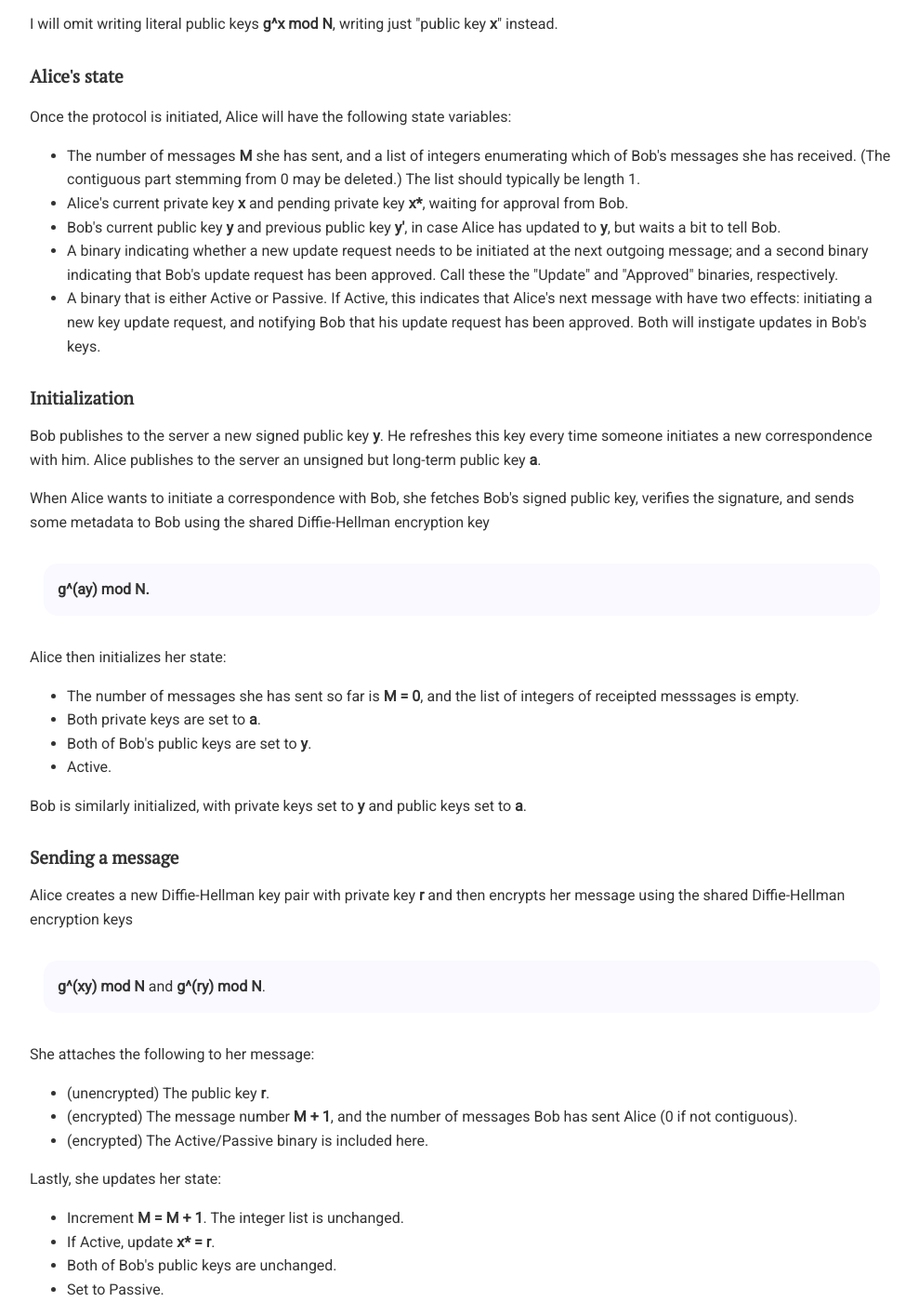
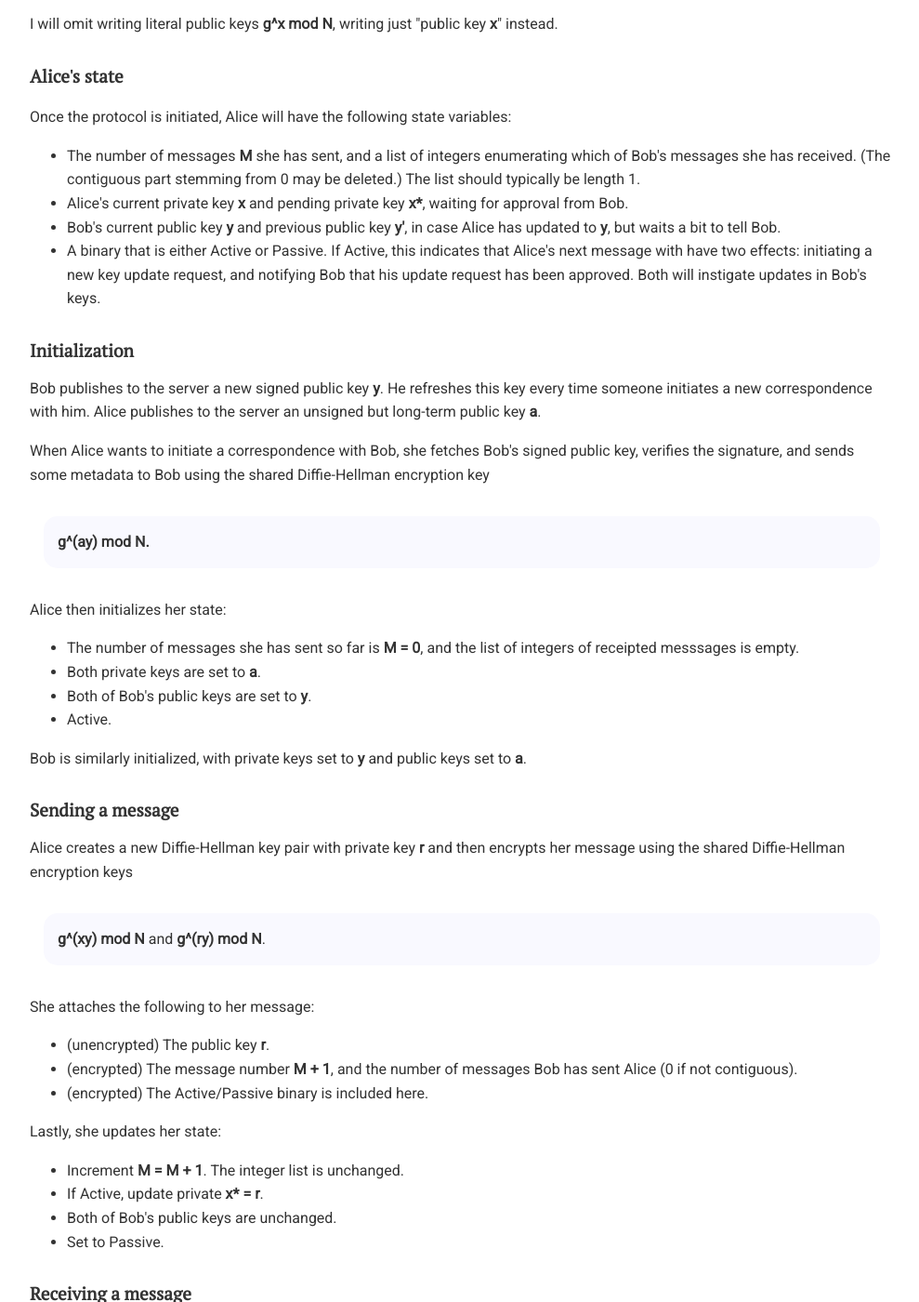
Before and after one commit to chatscrypt/chatscrypt.github.io, a Jekyll site: the page built from _posts/2020-01-24-the-chatscrypt-architecture-part-iv-authenticated-inductive-diffie-hellman-2.html, in a window 1280 px wide and 1400 px high, scrolled down 492 px. Shown: the whole window at 93% size, without its empty margins (143-1132 px from the left). Built offline with Jekyll 4.4.1, drawn with Linux system fonts in a browser that asks for light colours; comment, search, counter and statistics services are not loaded; some of the changed text lies outside the part shown.

Commit message:
Update 2020-01-24-the-chatscrypt-architecture-part-iv-authenticated-inductive-diffie-hellman-2.html

```diff
--- a/_posts/2020-01-24-the-chatscrypt-architecture-part-iv-authenticated-inductive-diffie-hellman-2.html
+++ b/_posts/2020-01-24-the-chatscrypt-architecture-part-iv-authenticated-inductive-diffie-hellman-2.html
@@ -19,7 +19,6 @@
 <li>The number of messages <b>M</b> she has sent, and a list of integers enumerating which of Bob's messages she has received. (The contiguous part stemming from 0 may be deleted.) The list should typically be length 1.
 <li>Alice's current private key <b>x</b> and pending private key <b>x*</b>, waiting for approval from Bob.
 <li>Bob's current public key <b>y</b> and previous public key <b>y'</b>, in case Alice has updated to <b>y</b>, but waits a bit to tell Bob.
-<li>A binary indicating whether a new update request needs to be initiated at the next outgoing message; and a second binary indicating that Bob's update request has been approved. Call these the "Update" and "Approved" binaries, respectively.
 <li>A binary that is either Active or Passive. If Active, this indicates that Alice's next message with have two effects: initiating a new key update request, and notifying Bob that his update request has been approved. Both will instigate updates in Bob's keys.
 </ul>
 
@@ -62,7 +61,7 @@
 Lastly, she updates her state:
 <ul>
 <li>Increment <b>M = M + 1</b>. The integer list is unchanged.
-<li>If Active, update <b>x* = r</b>.
+<li>If Active, update private <b>x* = r</b>.
 <li>Both of Bob's public keys are unchanged.
 <li>Set to Passive.
 </ul>
@@ -76,7 +75,7 @@
 
 <ul>
 <li>Bob's <b>M</b> is unchanged. The integer list is updated. If the list is contiguous from the beginning, Bob can empty the list. If either the list is not contiguous, Alice's side is not contiguous, or Alice has received fewer messages than Bob has sent, a flag is raised; Bob should wait until this is rectified by itself (if it doesn't, the conversation has lost its integrity and a new communication should be initiated).
-<li>If the message binary is Active, update <b>y = y*</b>.
-<li>If the message binary is Active, update <b>x' = x</b> and <b>x = r</b>.
+<li>If the message binary is Active, update private <b>y = y*</b>.
+<li>If the message binary is Active, update public <b>x' = x</b> and <b>x = r</b>.
 <li>If the message binary is Active, Bob's state binary becomes Active.
 </ul>
```
